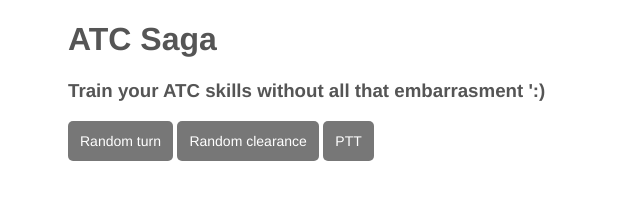
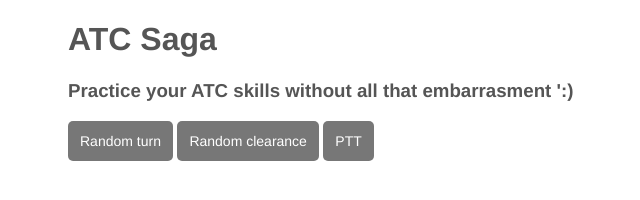
Before and after one commit to magwo/ATCSaga, a plain HTML site: page index.html in a window 1280 px wide. Shown: the full height of the page, 92-732 px from the left. Drawn offline with Linux system fonts and the light colour scheme.

Commit message:
Fix index?

```diff
--- a/index.html
+++ b/index.html
@@ -1,4 +1,6 @@
 <!DOCTYPE html>
+<html>
+  <head>
     <meta charset="UTF-8">
     <meta name="viewport" content="initial-scale=1, maximum-scale=1">
 
@@ -21,13 +23,12 @@ function addHistoryLine(str) {
 
 
     </script>
-
-
+  </head>
 
   <body>
     <div id="container">
       <h1>ATC Saga</h1>
-    <h3>Train your ATC skills without all that embarrasment ':)</h3>
+      <h3>Practice your ATC skills without all that embarrasment ':)</h3>
 
 
       <button onclick="addHistoryLine(randomTurn(window.callSign))">Random turn</button>
@@ -40,3 +41,4 @@ function addHistoryLine(str) {
 
     </div>
   </body>
+</html>
```
Lines whose indentation alone changed are shown as unchanged.
